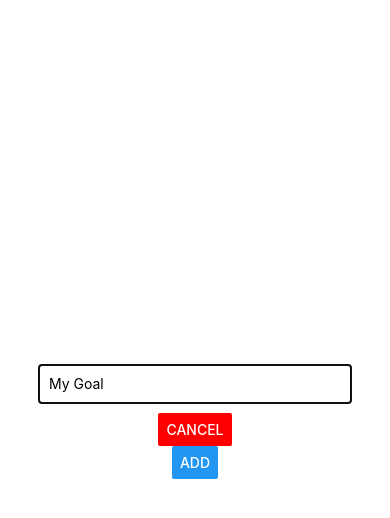
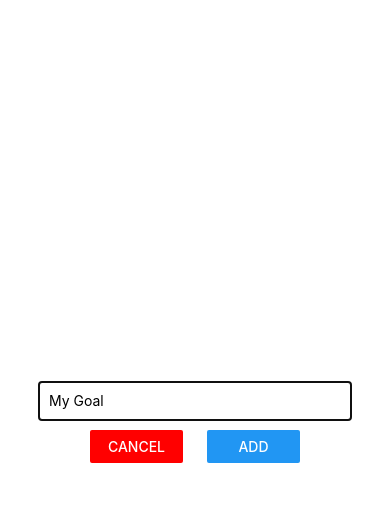
Before and after one commit to OnoprienkoArtem/RN-app-goalsList, a React Native app: screen / in a window 390 px wide. Both pictures are taken after a click on the button "ADD NEW GOAL". Shown: the top 518 px of the page. Built offline with nearby package versions, Linux system fonts and the light colour scheme.

Commit message:
clear input field after add

```diff
--- a/App.js
+++ b/App.js
@@ -22,10 +22,18 @@
     });
   };
 
+  const cancelGoalAdditionHandler = () => {
+    setIsAddMode(false);
+  };
+
   return (
     <View style={styles.container}>
       <Button title="Add New Goal" onPress={() => setIsAddMode(true)} />
-      <GoalInput visible={isAddMode} onAddGoal={addGoalHandler} />
+      <GoalInput
+        visible={isAddMode}
+        onAddGoal={addGoalHandler}
+        onCancel={cancelGoalAdditionHandler}
+      />
       <FlatList
         keyExtractor={(item, index) => item.id}
         data={courseGoals}
--- a/app.json
+++ b/app.json
@@ -25,6 +25,9 @@
     ],
     "ios": {
       "supportsTablet": true
+    },
+    "android": {
+      "package": "com.artem.rnfirstapp"
     }
   }
 }
--- a/components/GoalInput.js
+++ b/components/GoalInput.js
@@ -22,8 +22,14 @@
                     onChangeText={goalInputHandler}
                     value={enteredGoal}
                 />
-                <Button title="CANCEL" color="red" />
-                <Button title="ADD" onPress={addGoalHandler} />
+                <View style={styles.buttonContainer}>
+                    <View style={styles.button}>
+                        <Button title="CANCEL" color="red" onPress={props.onCancel}/>
+                    </View>
+                    <View style={styles.button}>
+                        <Button title="ADD" onPress={addGoalHandler} />
+                    </View>
+                </View>
             </View>
         </Modal>
     )
@@ -41,6 +47,14 @@
         borderBottomWidth: 1,
         padding: 10,
         marginBottom: 10
+    },
+    buttonContainer: {
+        flexDirection: 'row',
+        justifyContent: 'space-around',
+        width: '60%'
+    },
+    button: {
+        width: '40%'
     }
 });
 
```
